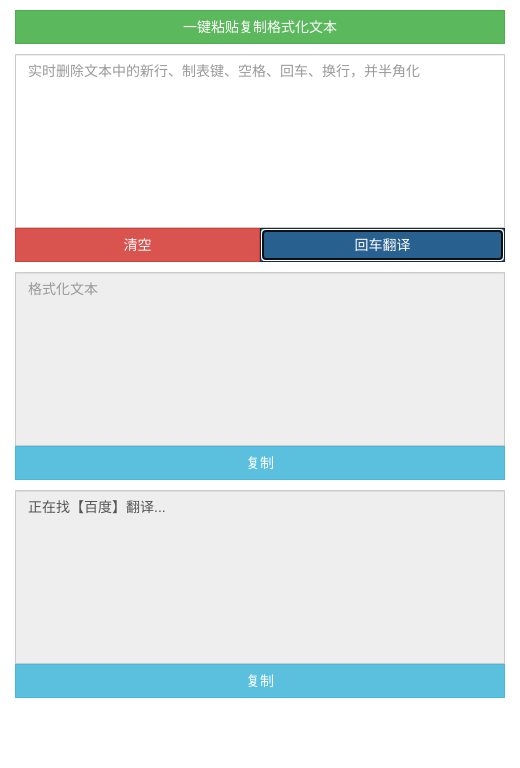
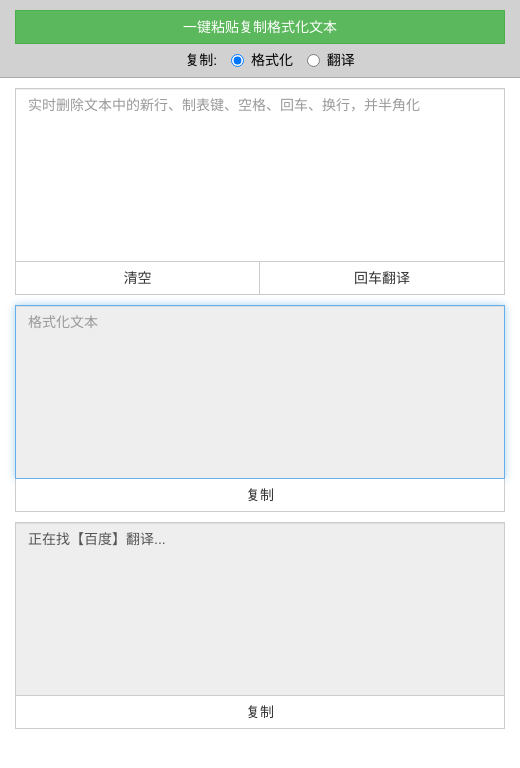
Before and after one commit to newham/formater, an Electron app: page format.html in a window 520 px wide. Both pictures are taken after a click on the button "回车翻译". Drawn offline with Linux system fonts and the light colour scheme.

Commit message:
add choose copy type

```diff
--- a/format.html
+++ b/format.html
@@ -25,14 +25,15 @@
 
 		.bar {
 			padding-top: 10px;
-			/* padding-bottom: 5px; */
+			padding-bottom: 7px;
+			border-bottom: 1px solid #aaa;
 			/* background: #aaa; */
 			/* background: DarkGreen; */
 			/* background-image: url('./asserts/img/bar_bg.jpg'); */
 			/* background:#0063B1; */
 			background-size: 100% 100%;
+			background: #d1d1d1;
 			color: #fff;
-			/* border-bottom: 1px solid #aaa; */
 		}
 
 		.txt {
@@ -45,25 +46,22 @@
 			/* box-shadow: rgba(0, 0, 0, 0.12) 0px 2px 6px, rgba(0, 0, 0, 0.24) 0px 1px 2px; */
 			border-radius: 0px;
 		}
+
+		.btn-default {
+			border-top: 0px;
+		}
 	</style>
 </head>
 
 <body>
 	<div class="bar">
+
 		<div class="container ">
 			<!-- <div class="btn-group"> -->
 			<!-- <label class="radio-inline">
 				原文语言：
 			</label> -->
-			<!-- <div class="text-center" style="margin-right:10px;">
-				<label class="radio-inline">原文:</label>
-				<label class="radio-inline">
-					<input type="radio" name="optionsRadiosinline" id="options_en" checked> 英文(英语->中文)
-				</label>
-				<label class="radio-inline">
-					<input type="radio" name="optionsRadiosinline" id="options_zh"> 中文(中文->英文)
-				</label>
-			</div> -->
+
 			<!--
 			<button type="button" class="btn btn-danger" onclick="clean()">
 				<span class="glyphicon glyphicon-remove-sign"></span> 清除
@@ -82,7 +80,15 @@
 					一键粘贴复制格式化文本
 				</button>
 			</div>
-
+			<div class="text-center" style="margin-top: 5px;color: #000;">
+				<label class="radio-inline">复制:</label>
+				<label class="radio-inline">
+					<input type="radio" name="copy_type" value="format" checked "> 格式化
+				</label>
+				<label class=" radio-inline">
+					<input type="radio" name="copy_type" value="trans"> 翻译
+				</label>
+			</div>
 			<!-- </div> -->
 		</div>
 	</div>
@@ -92,19 +98,19 @@
 			<div class="col-xs-12 col-md-12">
 				<textarea rows="8" id="inputstr" name="InputString" class="form-control txt"
 					placeholder="实时删除文本中的新行、制表键、空格、回车、换行，并半角化"></textarea>
-				<button class="btn btn-danger col-xs-6" onclick="clean()">清空</button>
-				<button class="btn btn-primary col-xs-6" onclick="doTranslate()">回车翻译</button>
+				<button class="btn btn-default col-xs-6" onclick="clean()">清空</button>
+				<button class="btn btn-default col-xs-6" style="border-left: 0;" onclick="doTranslate()">回车翻译</button>
 			</div>
 			<div class="col-xs-12 col-md-12">
 				<textarea rows="8" id="outputstr" name="OutString" class="form-control txt" placeholder="格式化文本"
 					readonly="readonly"></textarea>
-				<button class="btn btn-info btn-block" onclick="copyText('outputstr')">复制</button>
+				<button class="btn btn-default btn-block" onclick="copyText('outputstr')">复制</button>
 			</div>
 			<!-- <div class="col-xs-12 col-md-12">翻译：</div> -->
 			<div class="col-xs-12 col-md-12">
 				<textarea rows="8" id="translate" name="translate" class="form-control txt" readonly="readonly"
 					placeholder="Baidu翻译"></textarea>
-				<button class="btn btn-info btn-block" onclick="copyText('translate')">复制</button>
+				<button class="btn btn-default btn-block" onclick="copyText('translate')">复制</button>
 			</div>
 		</div>
 	</div>
@@ -129,7 +135,6 @@
 			clean();
 			paste();
 			doTranslate();
-			copyText('outputstr');
 		}
 
 		function isChinese(str) {
@@ -214,13 +219,24 @@
 			document.execCommand("Copy"); // 执行浏览器复制命令
 		}
 
+		function getCopyType() {
+			return $('input:radio[name=copy_type]:checked').val();
+		}
+
 		function doTranslate() {
 			setLan();
 			$("#translate").val(tip);
-			baiduTrans();
+			// 判断复制的对象
+			copy = false;
+			if (getCopyType() == 'trans') {
+				copy = true;
+			} else {
+				copyText('outputstr');
+			}
+			baiduTrans(copy);
 		}
 
-		function baiduTrans() {
+		function baiduTrans(copy) {
 			// 调用百度翻译API
 			var appid = '20190519000299180';
 			var key = 'JJR47pfMUM_gPF9Ea5gZ';
@@ -244,6 +260,9 @@
 				success: function (data) {
 					console.log(data);
 					$("#translate").val(data.trans_result[0].dst);
+					if (copy) {
+						copyText('translate');
+					}
 				},
 				error: function (data) {
 					$("#translate").val(data);
--- a/main.js
+++ b/main.js
@@ -34,7 +34,7 @@ function openWindow(){
 function openMain() {
     if (mainWindow == null) {
         //设置窗口大小等参数
-        mainWindow = new BrowserWindow({ width: 520, height: 740, minWidth: 520, minHeight: 740, resizable: false })
+        mainWindow = new BrowserWindow({ width: 520, height: 770, minWidth: 520, minHeight: 770, resizable: false })
         //首页
         mainWindow.loadFile('format.html');
         //注册关闭事件
```
